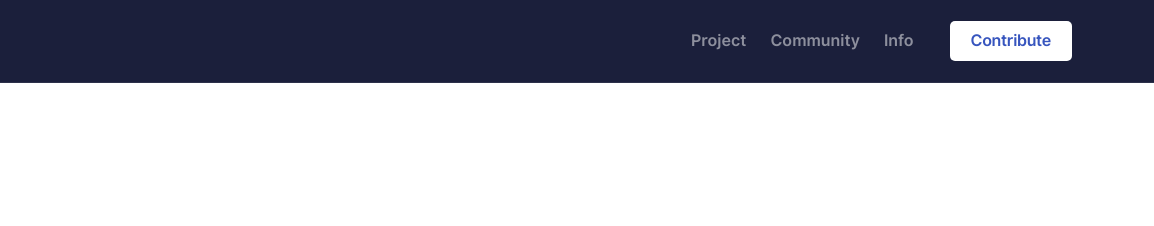
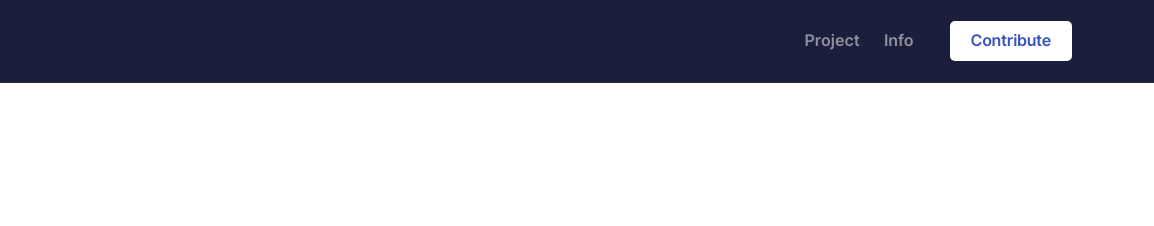
Before and after one commit to fraserwiseman/Project-Phoenix-website, a website: page support.html in a window 1280 px wide. Shown: the top 226 px of the page, 126-1280 px from the left. Drawn offline with Linux system fonts and the light colour scheme; no server answers; files whose address does not match are found by name; a web font is replaced by a local one.

Commit message:
Update support.html

```diff
--- a/support.html
+++ b/support.html
@@ -33,8 +33,6 @@
                   <div class="py-2 py-lg-0">
                     <ul class="navbar-nav">
                       <li class="nav-item"><a href="project.html" class="nav-link">Project</a>
-                      </li>
-                      <li class="nav-item"><a href="community.html" class="nav-link">Community</a>
                       </li>
                       <li class="nav-item"><a href="blog.html" class="nav-link">Info</a>
                       </li>
```
